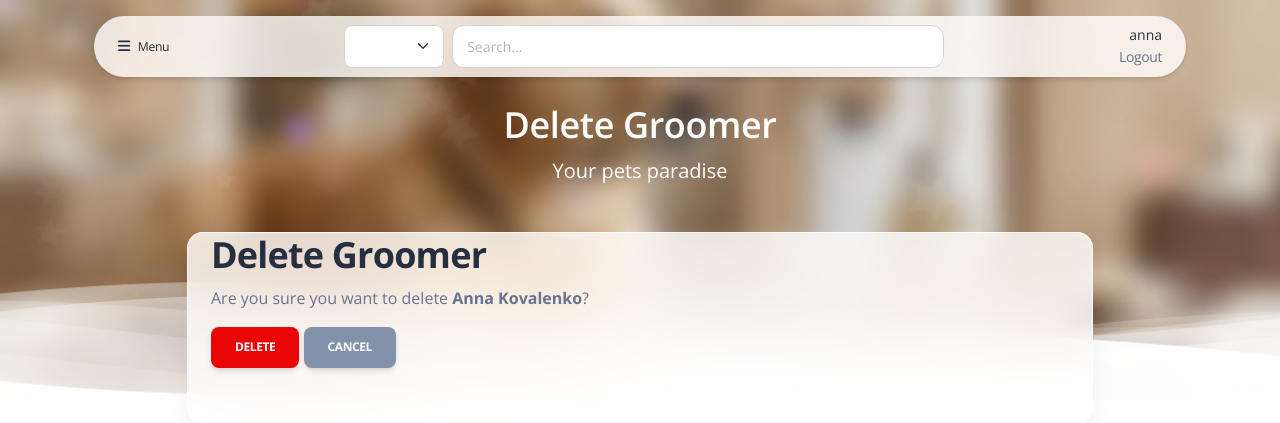
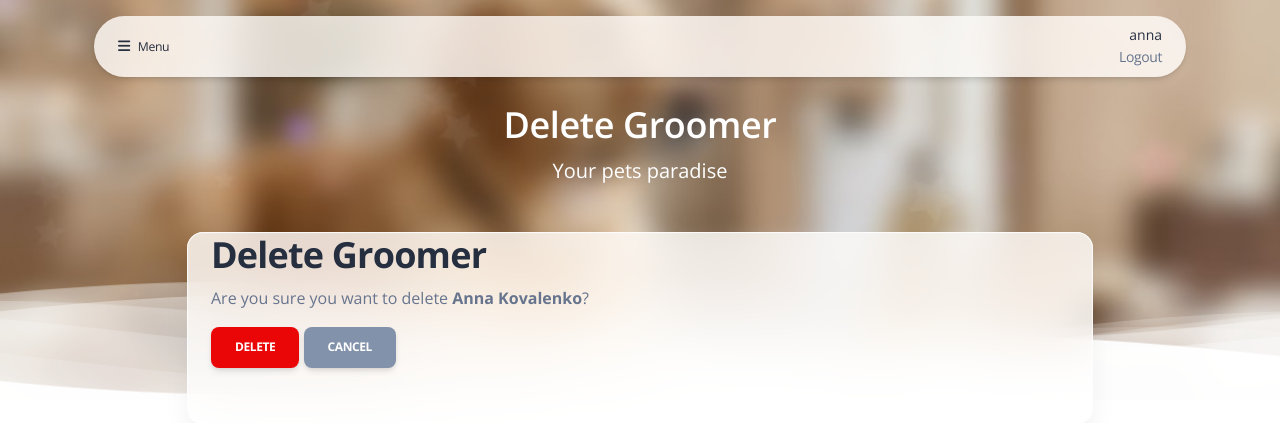
Before and after one commit to HamsterKate/grooming-store, a Django app: page /groomers/1/delete/ in a window 1280 px wide. Shown: the top 423 px of the page. Run offline with Django 5.2, Linux system fonts and the light colour scheme; a user stored in the database is signed in; data comes from the database, SQL or seed files in the repository; lists and menus that the app fills with data are empty; some libraries are stand-ins or nearby versions.

Commit message:
searchbar only in list pages

```diff
--- a/core/context_processors.py
+++ b/core/context_processors.py
@@ -9,17 +9,17 @@ def search_form(request):
 
     fields_choices = SEARCH_FIELDS.get(view_name, [])
 
-    is_home = (view_name == "index")
+    is_list_page = view_name.endswith("-list")
 
     form = SearchForm(
         request.GET or None,
         fields_choices=fields_choices,
-        show_field=not is_home
+        show_field=is_list_page
     )
 
     return {
-        "search_form": form,
-        "is_home": is_home
+        "search_form": form if is_list_page else None,
+        "is_list_page": is_list_page
     }
 
 
--- a/templates/includes/header.html
+++ b/templates/includes/header.html
@@ -22,7 +22,7 @@
 				    </div>
 				  </div>
 
-					{% if not is_home %}
+					{% if search_form %}
 					<!-- ================= CENTER: SEARCH ================= -->
 					<div class="flex-grow-1 mx-4 d-flex align-items-center justify-content-center">
 
@@ -31,12 +31,12 @@
 					        style="max-width: 600px;">
 
 					    {% if search_form.field %}
-					        <div class="flex-shrink-0" style="width: 100px; height: 43px;">
+					      <div class="flex-shrink-0" style="width: 160px;">
 					        {{ search_form.field }}
 					      </div>
 					    {% endif %}
 
-					      <div class="flex-grow-1" style="height: 43px;">
+					    <div class="flex-grow-1">
 					      {{ search_form.query }}
 					    </div>
 
```
Lines whose indentation alone changed are shown as unchanged.
